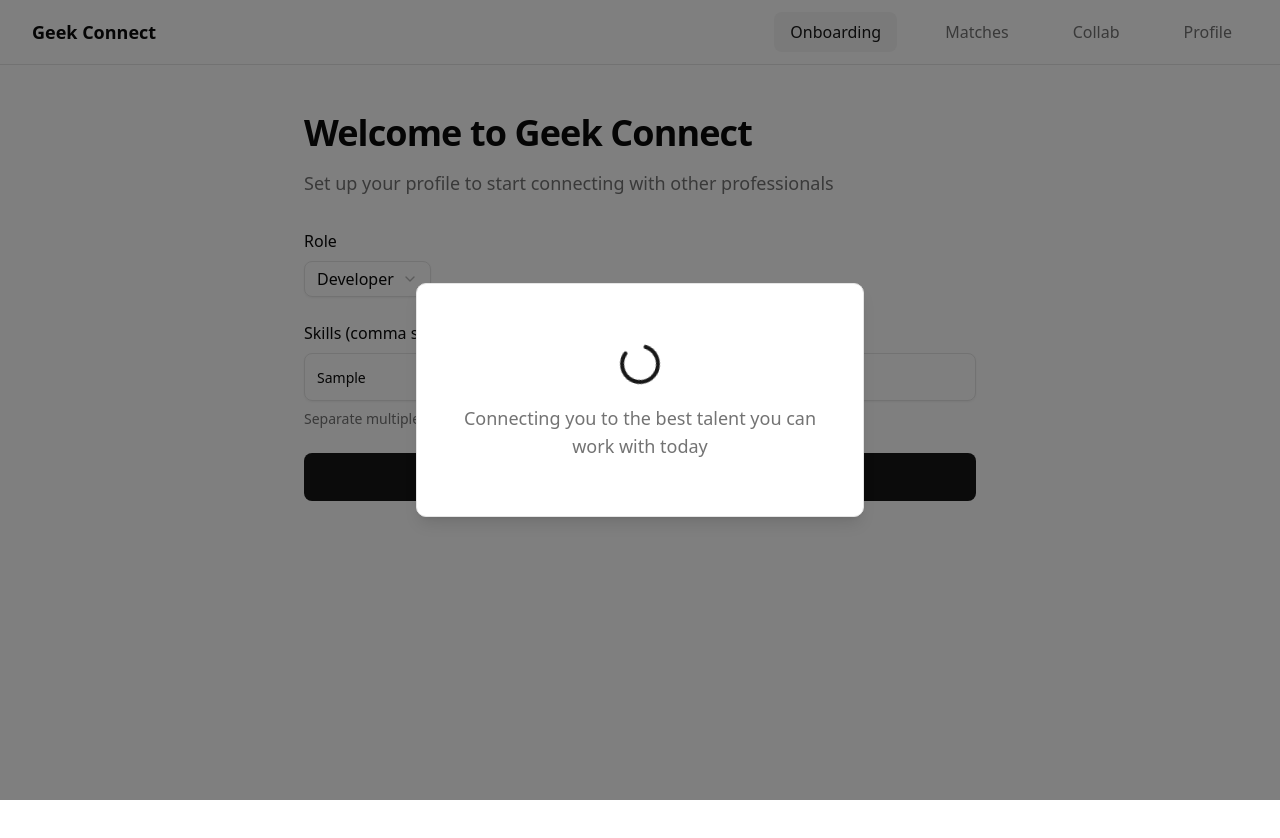
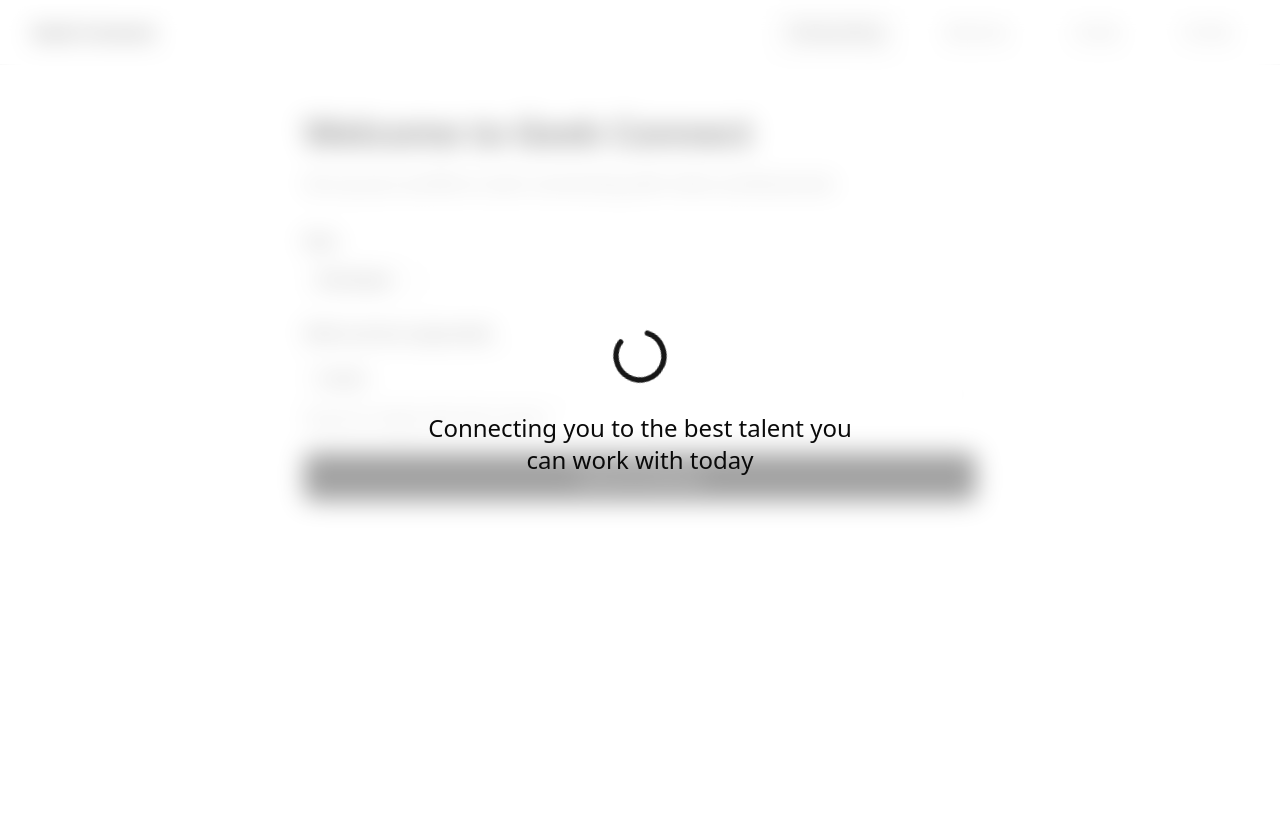
Before and after one commit to keduards/geek-connect, a Next.js app: page /onboarding in a window 1280 px wide. Both pictures are taken after typing "Sample" into the empty fields and a click on the button "Save & Continue". Shown: the top 838 px of the page. Built offline with nearby package versions, Linux system fonts and the light colour scheme.

Commit message:
Fix: Full-screen loader with blur backdrop and 60% white opacity
- Changed connecting modal to full-screen overlay
- Added blur backdrop (backdrop-blur-md)
- Added 60% white opacity (bg-white/60)
- Dropdown already set to 60px height
- Full-screen loader with centered content

```diff
--- a/app/onboarding/page.tsx
+++ b/app/onboarding/page.tsx
@@ -107,17 +107,21 @@ export default function Onboarding() {
         </div>
       </div>
 
-      {/* Connecting Modal */}
-      <Dialog open={showConnectingModal} onOpenChange={() => {}}>
-        <DialogContent className="sm:max-w-md" showCloseButton={false}>
-          <div className="flex flex-col items-center justify-center space-y-4 py-8">
-            <Loader2 className="h-12 w-12 animate-spin text-primary" />
-            <DialogDescription className="text-center text-lg font-medium">
+      {/* Connecting Modal - Full Screen */}
+      {showConnectingModal && (
+        <div className="fixed inset-0 z-50 flex items-center justify-center">
+          {/* Blur backdrop with 60% white opacity */}
+          <div className="absolute inset-0 bg-white/60 backdrop-blur-md" />
+
+          {/* Full screen content */}
+          <div className="relative z-10 flex flex-col items-center justify-center space-y-6 w-full h-full p-6">
+            <Loader2 className="h-16 w-16 animate-spin text-primary" />
+            <p className="text-center text-xl md:text-2xl font-medium text-foreground max-w-md">
               Connecting you to the best talent you can work with today
-            </DialogDescription>
+            </p>
           </div>
-        </DialogContent>
-      </Dialog>
+        </div>
+      )}
     </>
   )
 }
```
